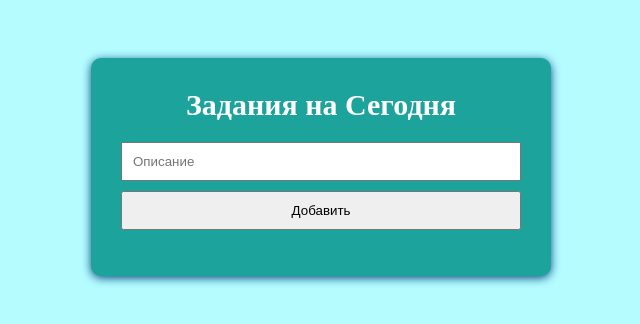
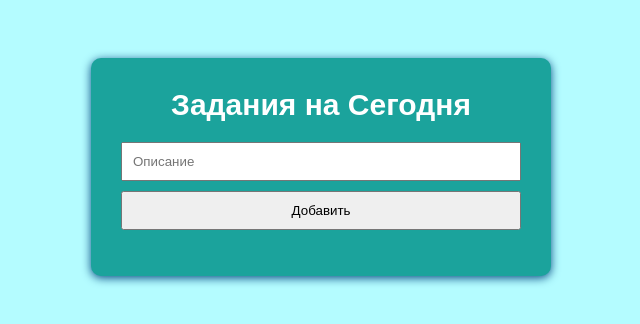
Before and after one commit to gitnikitih/Firts, a plain HTML site: page index.html in a window 1280 px wide. Shown: the whole page, without its empty margins (319-959 px from the left). Drawn offline with Linux system fonts and the light colour scheme.

Commit message:
Update index.css

```diff
--- a/index.css
+++ b/index.css
@@ -1,6 +1,6 @@
 body {
     background-color: rgba(0, 247, 255, 0.295);
-    /* font-family: sans-serif; */
+    font-family: sans-serif;
     -webkit-box-sizing: content-box;
     box-sizing: content-box;
 }
```
